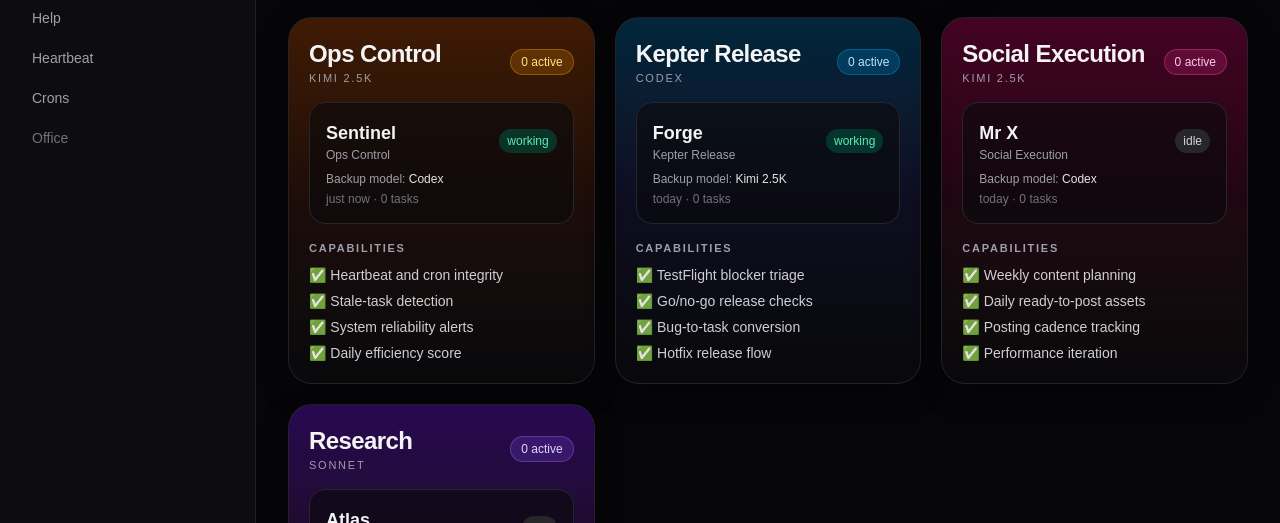
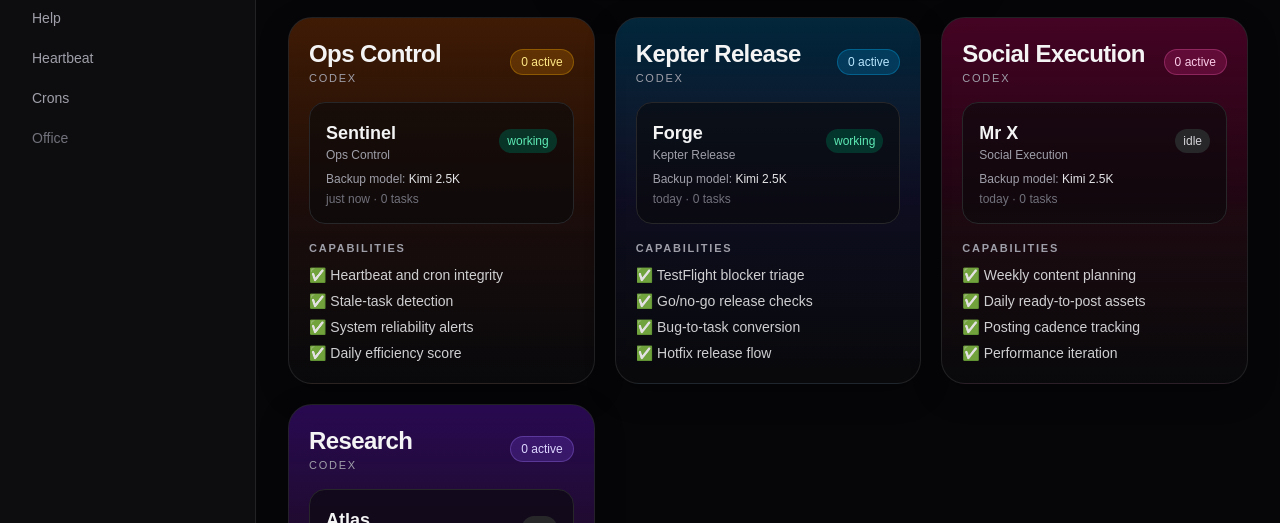
Before and after one commit to maltch1977/mission_control, a Next.js app in the folder mission-control/: page /team in a window 1280 px wide. Shown: the part 512-1035 px from the top of the page. Built offline with nearby package versions, Linux system fonts and the light colour scheme; no server answers; the database is empty.

Commit message:
Team UI: show Codex for all active agent model labels

```diff
--- a/mission-control/src/app/team/page.tsx
+++ b/mission-control/src/app/team/page.tsx
@@ -94,20 +94,20 @@ const departmentConfigs: DepartmentConfig[] = [
 
 const seeds: Agent[] = [
   { id: "a1", name: "Panda", role: "Chief of Staff", model: "Codex", status: "working", last_active: "just now", mission: "Route priorities and enforce execution contracts." },
-  { id: "a2", name: "Sentinel", role: "Ops Control", model: "Kimi", status: "working", last_active: "just now", mission: "Own heartbeat/crons integrity and raise reliability alerts." },
+  { id: "a2", name: "Sentinel", role: "Ops Control", model: "Codex", status: "working", last_active: "just now", mission: "Own heartbeat/crons integrity and raise reliability alerts." },
   { id: "a3", name: "Forge", role: "Kepter Release", model: "Codex", status: "working", last_active: "today", mission: "Drive TestFlight blockers to release-ready state." },
-  { id: "a4", name: "Mr X", role: "Social Execution", model: "Kimi", status: "idle", last_active: "today", mission: "Produce and track daily social outputs." },
-  { id: "a5", name: "Atlas", role: "Research", model: "Sonnet", status: "idle", last_active: "today", mission: "Support launch decisions with targeted research." },
+  { id: "a4", name: "Mr X", role: "Social Execution", model: "Codex", status: "idle", last_active: "today", mission: "Produce and track daily social outputs." },
+  { id: "a5", name: "Atlas", role: "Research", model: "Codex", status: "idle", last_active: "today", mission: "Support launch decisions with targeted research." },
 ];
 
 const blank = { name: "", role: "", model: "Kimi", status: "idle" as AgentStatus, mission: "" };
 
 const roleModelDefaults: Record<string, string> = {
   "Chief of Staff": "Codex",
-  "Ops Control": "Kimi",
+  "Ops Control": "Codex",
   "Kepter Release": "Codex",
-  "Social Execution": "Kimi",
-  Research: "Sonnet",
+  "Social Execution": "Codex",
+  Research: "Codex",
 };
 
 function modelLabel(model: string) {
```
